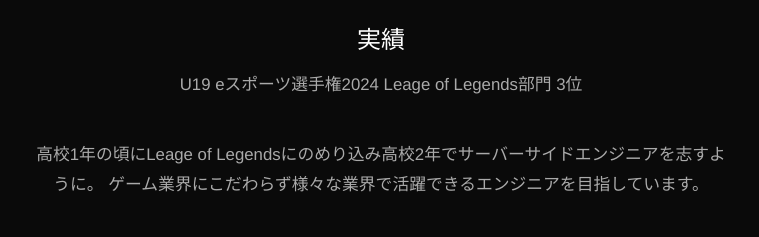
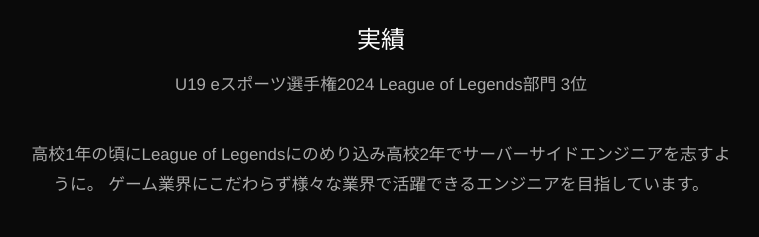
Before and after one commit to Wata0912/portfolio, a plain HTML site: page index.html in a window 1280 px wide. Shown: the part 672-909 px from the top of the page, 259-1018 px from the left. Drawn offline with Linux system fonts and the light colour scheme.

Commit message:
誤字の修正

```diff
--- a/index.html
+++ b/index.html
@@ -395,9 +395,9 @@
                 <h4>趣味</h4>
                 <p>ゲーム スポーツ観戦 アニメ</p>
                 <h4>実績</h4>
-                <p>U19 eスポーツ選手権2024 Leage of Legends部門 3位</p>
+                <p>U19 eスポーツ選手権2024 League of Legends部門 3位</p>
                 <p>
-                    高校1年の頃にLeage of Legendsにのめり込み高校2年でサーバーサイドエンジニアを志すように。
+                    高校1年の頃にLeague of Legendsにのめり込み高校2年でサーバーサイドエンジニアを志すように。
                     ゲーム業界にこだわらず様々な業界で活躍できるエンジニアを目指しています。
                 </p>
                 <div class="skills">
```
